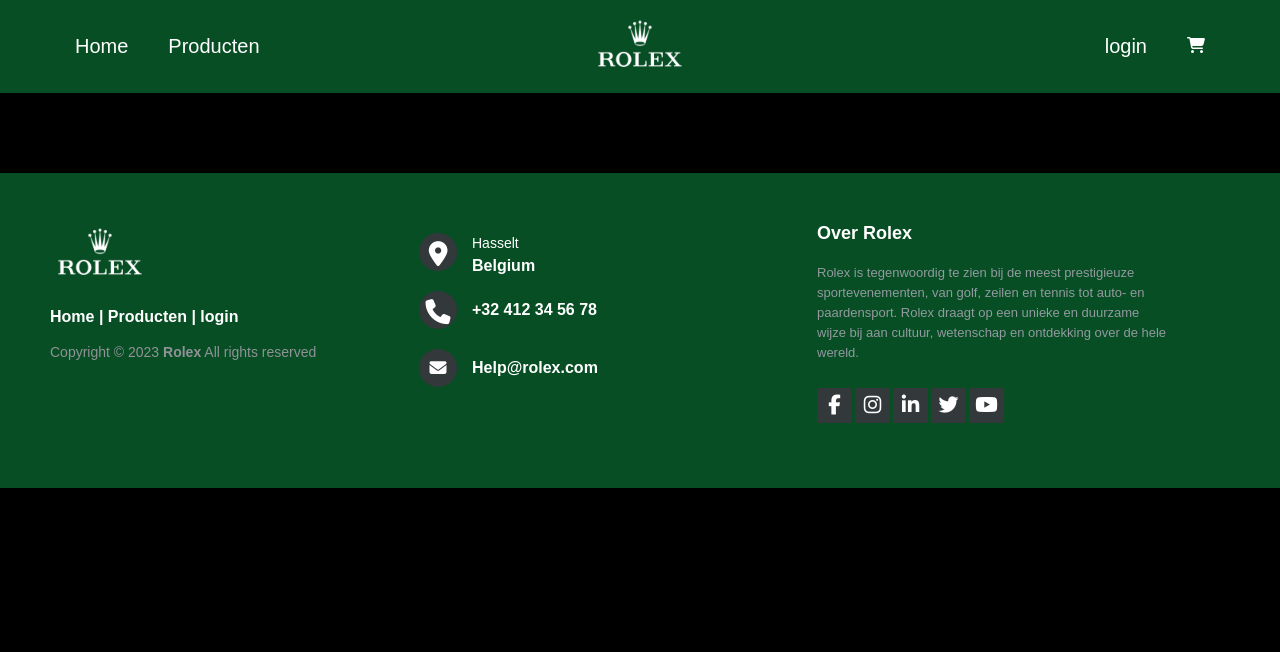
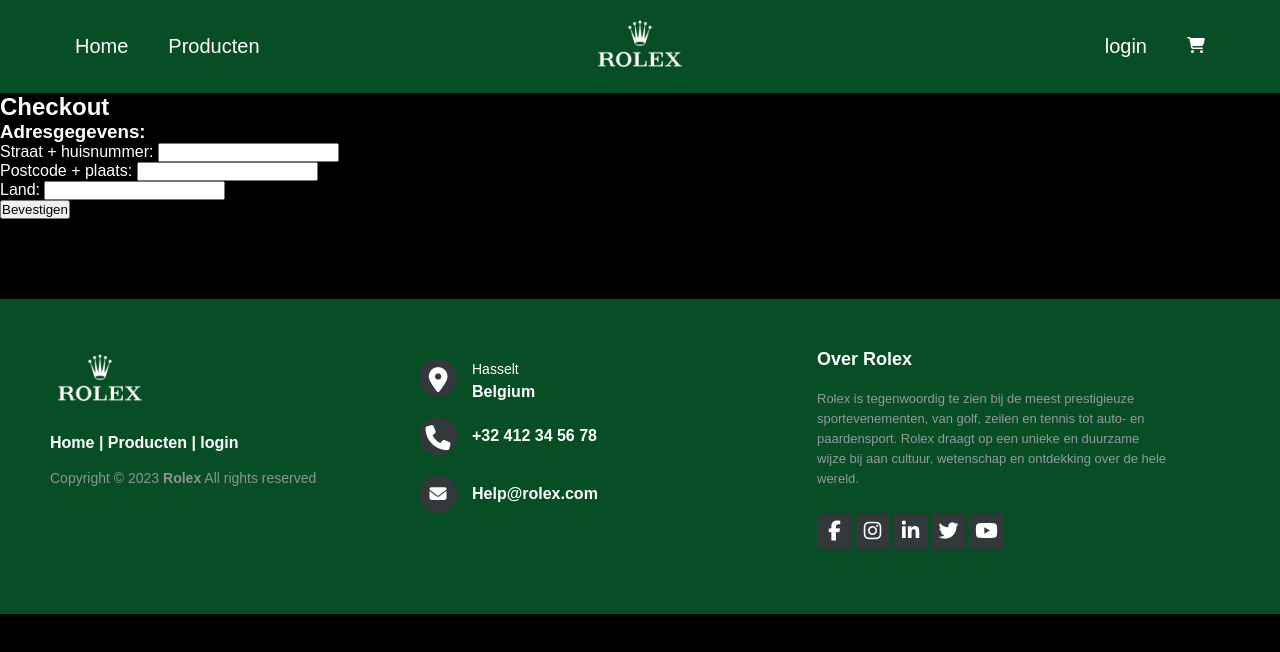
Before and after one commit to RubenBervoets/Ruben_Bervoets_2DVOA_PE_Werkpakket2, a Vue app in the folder Rolex/: page /Checkoutpage in a window 1280 px wide. Shown: the top 652 px of the page. Built offline with nearby package versions, Linux system fonts and the light colour scheme.

Commit message:
Winkelmandje met bijhorende pagina's toegevoegd

```diff
--- /dev/null
+++ b/Rolex/scss/_winkelmandje.scss
@@ -0,0 +1,3 @@
+.tekst {
+    color: #ffffff;
+}
--- a/Rolex/scss/main.scss
+++ b/Rolex/scss/main.scss
@@ -4,6 +4,7 @@
 @import "productpage";
 @import "productDetail";
 @import "login";
+@import "winkelmandje";
 
 * {
     padding: 0;
--- a/Rolex/src/main.js
+++ b/Rolex/src/main.js
@@ -3,9 +3,12 @@
 import { createApp } from 'vue'
 import App from './App.vue';
 import router from './router/index';
+import stores from './stores/Store.js';
 
 const app = createApp(App)
 
 app.use(router)
 
+app.use(stores);
+
 app.mount('#app')
--- /dev/null
+++ b/Rolex/src/stores/Store.js
@@ -0,0 +1,9 @@
+import { createPinia } from 'pinia';
+
+const store = createPinia();
+
+export const useStore = () => {
+  return store();
+};
+
+export default store;
--- a/Rolex/src/stores/Winkelmandje.js
+++ b/Rolex/src/stores/Winkelmandje.js
@@ -0,0 +1,25 @@
+import { defineStore } from 'pinia';
+
+export const useCartStore = defineStore('Winkelmandje', {
+  state: () => ({
+    cartItems: [],
+  }),
+
+  actions: {
+    addToCart(product) {
+      this.cartItems.push({ ...product, quantity: 1 });
+    },
+
+    updateQuantity(index, quantity) {
+      this.cartItems[index].quantity = quantity;
+    },
+
+    removeFromCart(index) {
+      this.cartItems.splice(index, 1);
+    },
+
+    clearCart() {
+      this.cartItems = [];
+    },
+  },
+});
--- /dev/null
+++ b/Rolex/src/views/Checkoutpage.vue
@@ -0,0 +1,55 @@
+<template>
+    <div>
+        <h2 class="tekst">{{ title1 }}</h2>
+        <ul>
+            <li v-for="(item, index) in cartItems" :key="index">
+                {{ item.title }} - {{ item.quantity }} stuks
+            </li>
+        </ul>
+        <h3 class="tekst">{{ title2 }}</h3>
+        <form method="get">
+            <div>
+                <label class="tekst">{{ label1 }}</label>
+                <input type="text" required>
+            </div>
+            <div>
+                <label class="tekst">{{ label2 }}</label>
+                <input type="text" required>
+            </div>
+            <div>
+                <label class="tekst">{{ label3 }}</label>
+                <input type="text" required>
+            </div>
+        </form>
+        <button @click="confirmOrder">{{ button }}</button>
+    </div>
+</template>
+
+<script>
+import { useCartStore } from '../stores/Winkelmandje';
+import { useRouter } from 'vue-router';
+
+export default {
+    setup() {
+        const cartStore = useCartStore();
+        const router = useRouter();
+
+        const cartItems = cartStore.cartItems;
+
+        const confirmOrder = () => {
+            cartStore.clearCart();
+            router.push('/Confirmpage');
+        };
+        return {
+            title1: "Checkout",
+            title2: "Adresgegevens:",
+            label1: "Straat + huisnummer:  ",
+            label2: "Postcode + plaats:  ",
+            label3: "Land:  ",
+            button: "Bevestigen",
+            cartItems,
+            confirmOrder,
+        };
+    },
+};
+</script>
--- /dev/null
+++ b/Rolex/src/views/Confirmpage.vue
@@ -0,0 +1,29 @@
+<template>
+    <div>
+      <h2 class="tekst">{{ title1 }}</h2>
+      <p class="tekst">{{ confirmation }}</p>
+      <h3 class="tekst">{{ title2 }}</h3>
+      <ul>
+        <li v-for="(item, index) in cartItems" :key="index">
+          {{ item.title }} - {{ item.quantity }} stuks
+        </li>
+      </ul>
+    </div>
+  </template>
+
+  <script>
+  import { useCartStore } from '../stores/Winkelmandje';
+
+  export default {
+    setup() {
+      const cartStore = useCartStore();
+      const cartItems = cartStore.cartItems;
+      return {
+        title1: "Bevestiging",
+        title2: "Bestelde producten:",
+        confirmation: "Bedankt voor je bestelling!",
+        cartItems,
+      };
+    },
+  };
+  </script>
--- a/Rolex/src/views/ProductDetail.vue
+++ b/Rolex/src/views/ProductDetail.vue
@@ -20,10 +20,11 @@
             </div>
             <div class="col-2">
                 <img class="brand" src="/assets/RolexLogoKleur.png">
-                <h1>product naam</h1>
-                <h4>prijs van product</h4>
+                <h1>naam product</h1>
+                <h4>prijs product</h4>
                 <input type="number" value="1">
-                <a href="" class="btn"><span><i class="fas fa-shopping-cart"></i></span> In winkelwagen</a>
+                <!-- <a href="" class="btn"><span><i class="fas fa-shopping-cart"></i></span> In winkelwagen</a> -->
+                <a @click="addToCart" class="btn"><span><i class="fas fa-shopping-cart"></i></span> In winkelwagen</a>
                 <p class="detail">product.descriptionText</p>
                 <h3>Product details<i class="fa fa-indent"></i></h3><br>
                 <p>- Oyster<br>- 40mm<br>- Oystersteel-staal</p>
@@ -36,6 +37,12 @@
 export default {
     props: {
         product: Object
-    }
+    },
+    methods: {
+    addToCart() {
+      const cartStore = cartStore();
+      cartStore.addToCart(this.product);
+    },
+  },
 };
 </script>
--- a/Rolex/src/views/Winkelmandje.vue
+++ b/Rolex/src/views/Winkelmandje.vue
@@ -1,5 +1,49 @@
 <template>
-</template>
+    <div>
+      <h2 class="tekst">{{ title }}</h2>
+      <ul>
+        <li v-for="(item, index) in cartItems" :key="index">
+          {{ item.title }} - {{ item.quantity }} stuks
+          <input type="number" v-model="item.quantity" @change="updateQuantity(index, item.quantity)">
+          <button @click="removeFromCart(index)">{{ remove }}</button>
+        </li>
+      </ul>
+      <button @click="checkout">{{ button }}</button>
+    </div>
+  </template>
 
-<style>
-</style>
+  <script>
+  import { useCartStore } from '../stores/Winkelmandje';
+  import { useRouter } from 'vue-router';
+
+  export default {
+    setup() {
+      const cartStore = useCartStore();
+      const router = useRouter();
+
+      const cartItems = cartStore.cartItems;
+
+      const updateQuantity = (index, quantity) => {
+        cartStore.updateQuantity(index, quantity);
+      };
+
+      const removeFromCart = (index) => {
+        cartStore.removeFromCart(index);
+      };
+
+      const checkout = () => {
+        router.push('/Checkoutpage');
+      };
+
+      return {
+        title: "Winkelmandje",
+        remove: "Verwijder",
+        button: "Afrekenen",
+        cartItems,
+        updateQuantity,
+        removeFromCart,
+        checkout,
+      };
+    },
+  };
+  </script>
```
Also changed, not shown: Rolex/src/router/index.js (+15 -10 lines).
